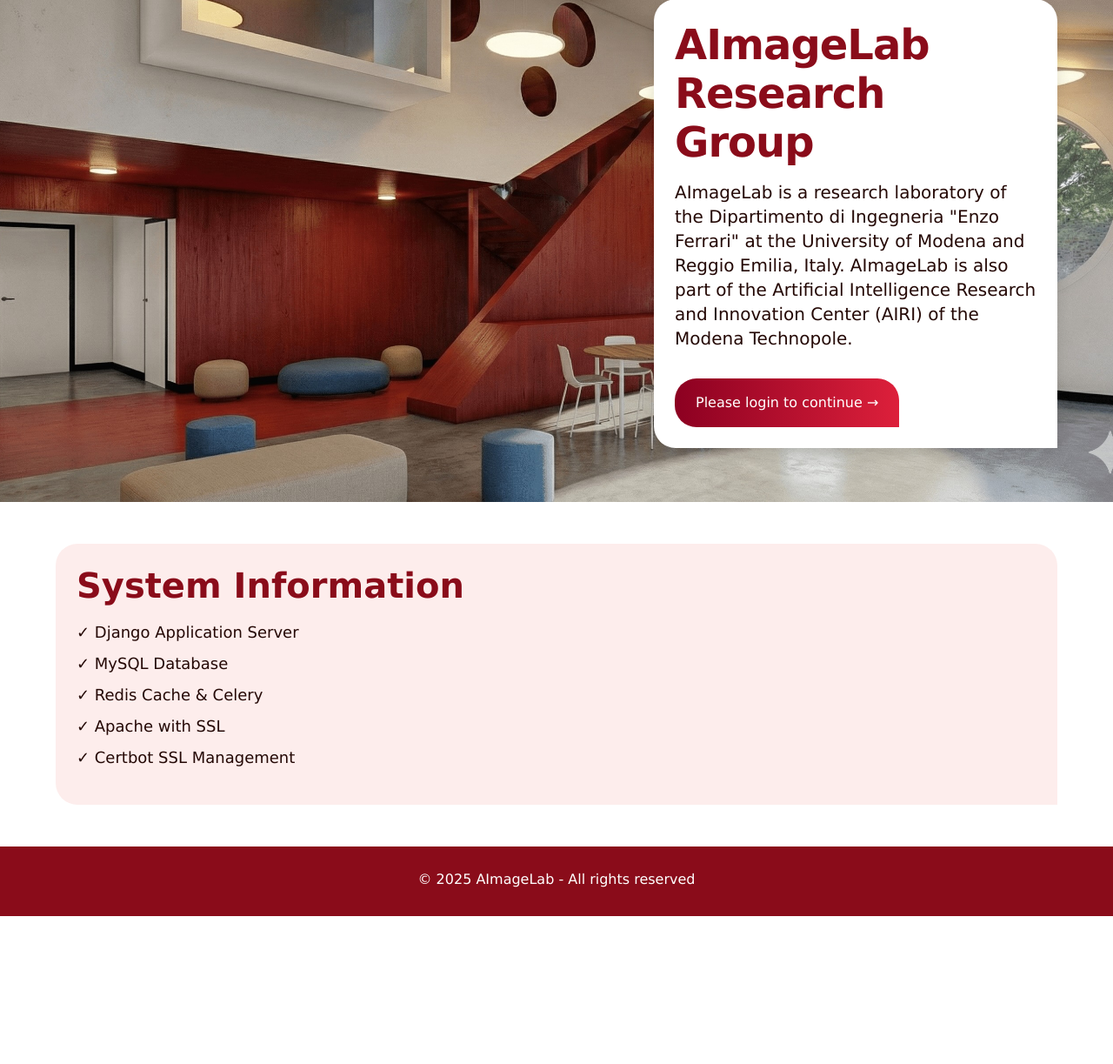
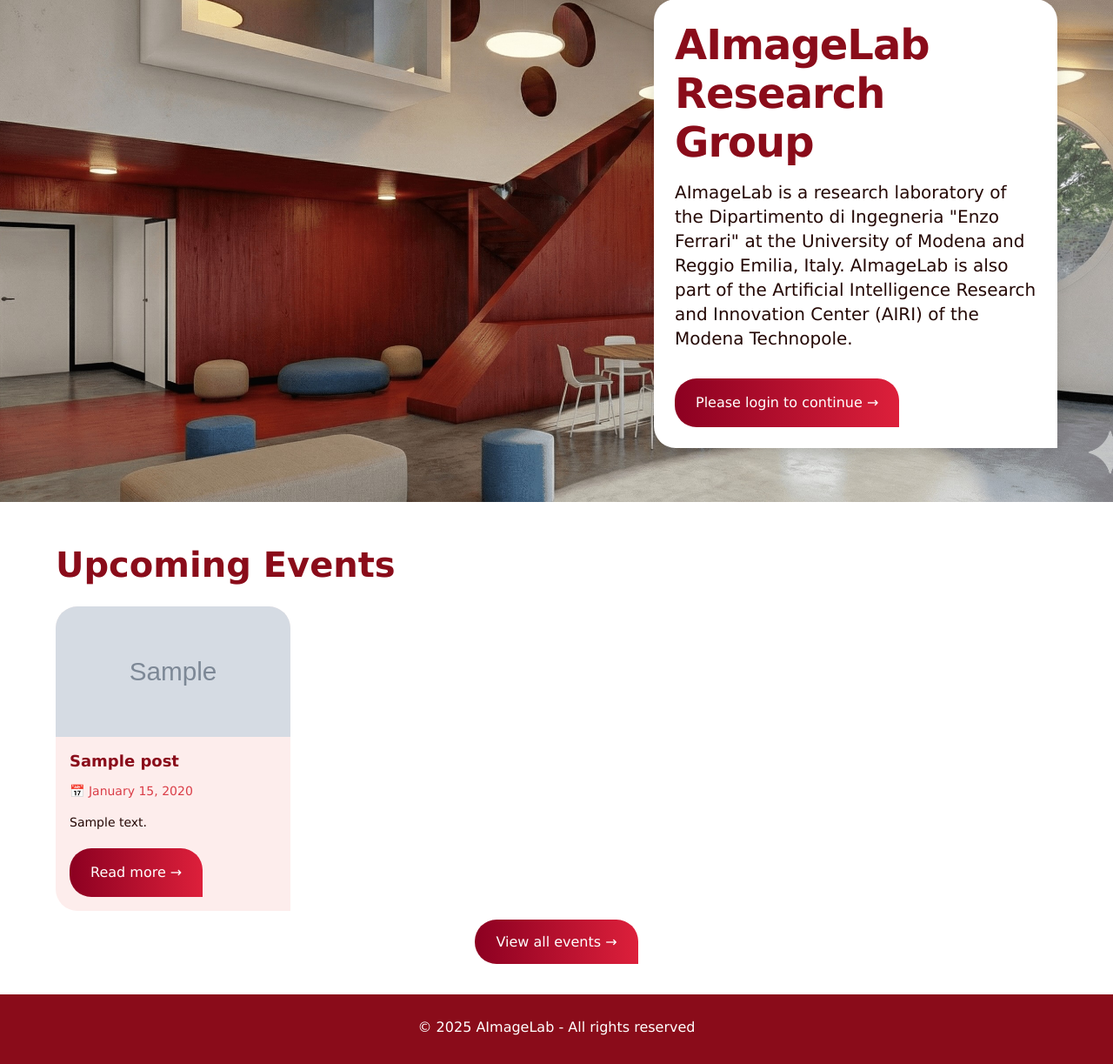
Before and after one commit to AImageLab-zip/aimagelab-website, a Django app: page / in a window 1280 px wide. Shown: the part 223-1446 px from the top of the page at 87% size. Before the commit the page ends 1276 px from the top, so only its background shows below. Run offline with Django 4.2, Linux system fonts and the light colour scheme; tables that the repository leaves empty hold one stand-in row (values such as "Sample post"); grey boxes marked "Sample" are stand-in pictures; parts of the project's set-up code (start-up, migrations or seed data) failed here and were passed over; some libraries are stand-ins or nearby versions.

Commit message:
Add upcoming events and latest posts sections to home page
Co-authored-by: Riccardo Santi <santi.riccardo24@gmail.com>

```diff
--- a/docker-site/main/static/main/css/styles.css
+++ b/docker-site/main/static/main/css/styles.css
@@ -310,6 +310,16 @@
   }
 }
 
+.event-thumb {
+  width: 100%;
+  height: 150px;
+  background-color: #FDEDEC;
+  background-size: cover;
+  background-position: center;
+  background-repeat: no-repeat;
+  border-radius: 25px 25px 0 0;
+}
+
 input {
   border-radius: 10px;
   border: none !important;
--- a/docker-site/main/static/main/scss/styles.scss
+++ b/docker-site/main/static/main/scss/styles.scss
@@ -331,6 +331,17 @@
     }
 }
 
+// === 12. EVENT CARDS (HOME) ===
+.event-thumb {
+    width: 100%;
+    height: 150px;
+    background-color: $porcelain-color;
+    background-size: cover;
+    background-position: center;
+    background-repeat: no-repeat;
+    border-radius: 25px 25px 0 0;
+}
+
 
 input {
     border-radius: 10px ;
--- a/docker-site/main/templates/main/home.html
+++ b/docker-site/main/templates/main/home.html
@@ -23,17 +23,70 @@
     </div>
 </section>
 
-<!-- System Information Section -->
+<!-- Upcoming Events Section -->
+{% if upcoming_events %}
 <section class="container my-5">
-    <div class="custom-card p-4">
-        <h2 class="title-bordeaux">System Information</h2>
-        <ul class="list-unstyled mt-3 title-black">
-            <li class="mb-2">✓ Django Application Server</li>
-            <li class="mb-2">✓ MySQL Database</li>
-            <li class="mb-2">✓ Redis Cache & Celery</li>
-            <li class="mb-2">✓ Apache with SSL</li>
-            <li class="mb-2">✓ Certbot SSL Management</li>
-        </ul>
+    <div class="mb-4">
+        <h2 class="title-bordeaux">Upcoming Events</h2>
+    </div>
+    <div class="row g-4">
+        {% for post in upcoming_events %}
+        <div class="col-md-6 col-lg-3">
+            <div class="custom-card p-0 h-100 d-flex flex-column">
+                {% if post.cover %}
+                <div class="event-thumb" style="background-image: url('{{ post.cover.url }}');"></div>
+                {% else %}
+                <div class="event-thumb" style="background-color: #FDEDEC;"></div>
+                {% endif %}
+                <div class="p-3 flex-grow-1 d-flex flex-column">
+                    <h3 class="title-bordeaux h6"><a href="{% url 'single' post.slug %}" class="title-bordeaux text-decoration-none">{{ post.title }}</a></h3>
+                    <p class="small title-red mb-2">📅 {{ post.event_date|date:"F d, Y" }}</p>
+                    {% if post.description %}
+                    <p class="title-black text-justify small mb-3 flex-grow-1">{{ post.description }}</p>
+                    {% endif %}
+                    <a href="{% url 'single' post.slug %}" class="red-btn d-inline-block align-self-start">Read more →</a>
+                </div>
+            </div>
+        </div>
+        {% endfor %}
+    </div>
+    <div class="mt-4 text-center">
+        <a href="{% url 'news' %}" class="red-btn">View all events →</a>
     </div>
 </section>
+{% endif %}
+
+<!-- Latest Posts Section -->
+{% if latest_posts %}
+<section class="container my-5">
+    <div class="mb-4">
+        <h2 class="title-bordeaux">Latest News</h2>
+    </div>
+    <div class="row g-4">
+        {% for post in latest_posts %}
+        <div class="col-md-6 col-lg-3">
+            <div class="custom-card p-0 h-100 d-flex flex-column">
+                {% if post.cover %}
+                <div class="event-thumb" style="background-image: url('{{ post.cover.url }}');"></div>
+                {% else %}
+                <div class="event-thumb" style="background-color: #FDEDEC;"></div>
+                {% endif %}
+                <div class="p-3 flex-grow-1 d-flex flex-column">
+                    <h3 class="title-bordeaux h6"><a href="{% url 'single' post.slug %}" class="title-bordeaux text-decoration-none">{{ post.title }}</a></h3>
+                    <p class="small title-red mb-2">{{ post.created_at|date:"F d, Y" }}</p>
+                    {% if post.description %}
+                    <p class="title-black text-justify small mb-3 flex-grow-1">{{ post.description }}</p>
+                    {% endif %}
+                    <a href="{% url 'single' post.slug %}" class="red-btn d-inline-block align-self-start">Read more →</a>
+                </div>
+            </div>
+        </div>
+        {% endfor %}
+    </div>
+    <div class="mt-4 text-center">
+        <a href="{% url 'news' %}" class="red-btn">View all news →</a>
+    </div>
+</section>
+{% endif %}
+
 {% endblock %}
--- a/docker-site/main/views.py
+++ b/docker-site/main/views.py
@@ -16,7 +16,22 @@
 
 def home(request):
     """Home page view."""
-    return render(request, 'main/home.html')
+    # Get upcoming events (posts with event_date, ordered by event_date)
+    upcoming_events = Post.objects.filter(
+        is_published=True,
+        event_date__isnull=False
+    ).order_by('event_date')[:4]
+
+    # Get latest posts without event_date
+    latest_posts = Post.objects.filter(
+        is_published=True,
+        event_date__isnull=True
+    ).order_by('-created_at')[:4]
+
+    return render(request, 'main/home.html', {
+        'upcoming_events': upcoming_events,
+        'latest_posts': latest_posts,
+    })
 
 def news(request):
     """News/Blog page view with pagination and search."""
```
